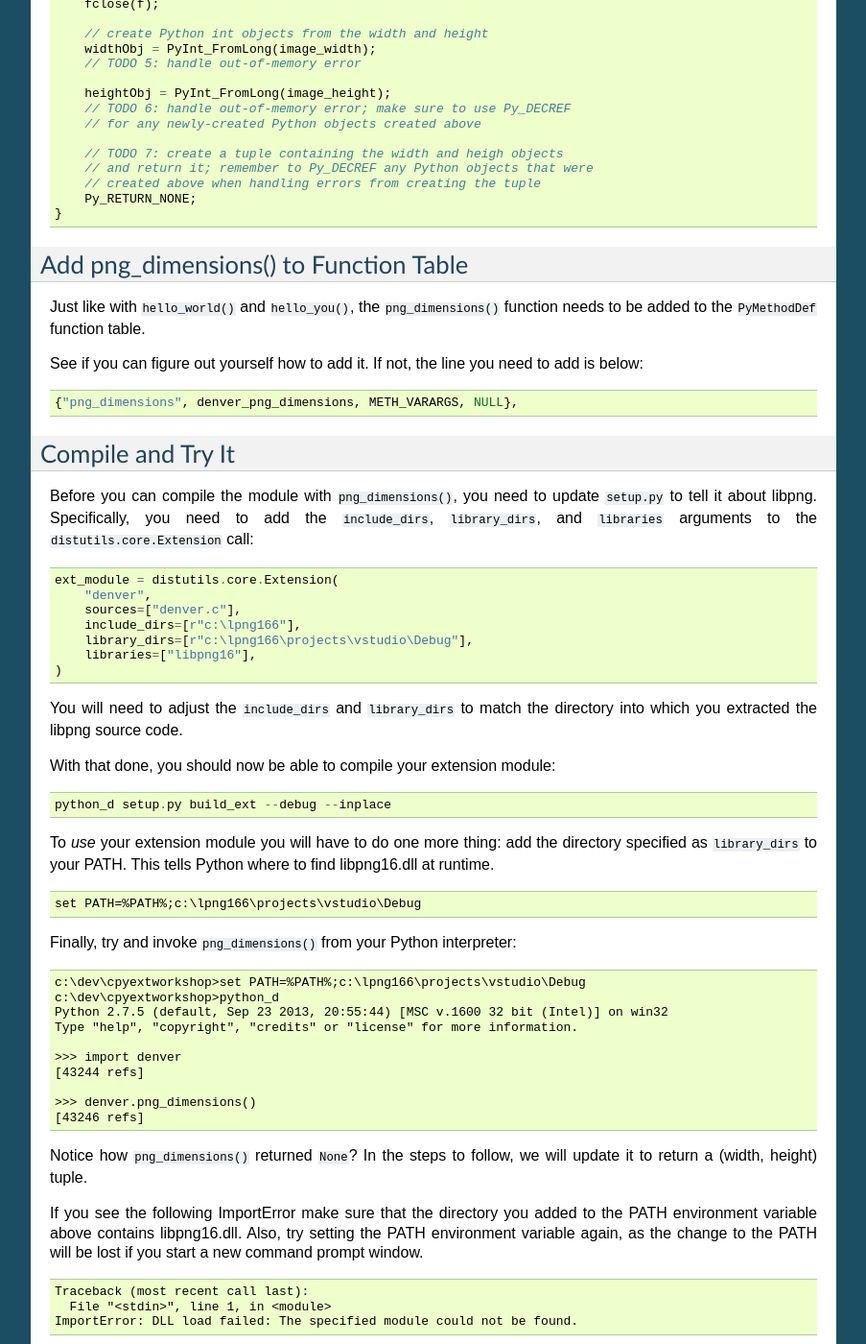
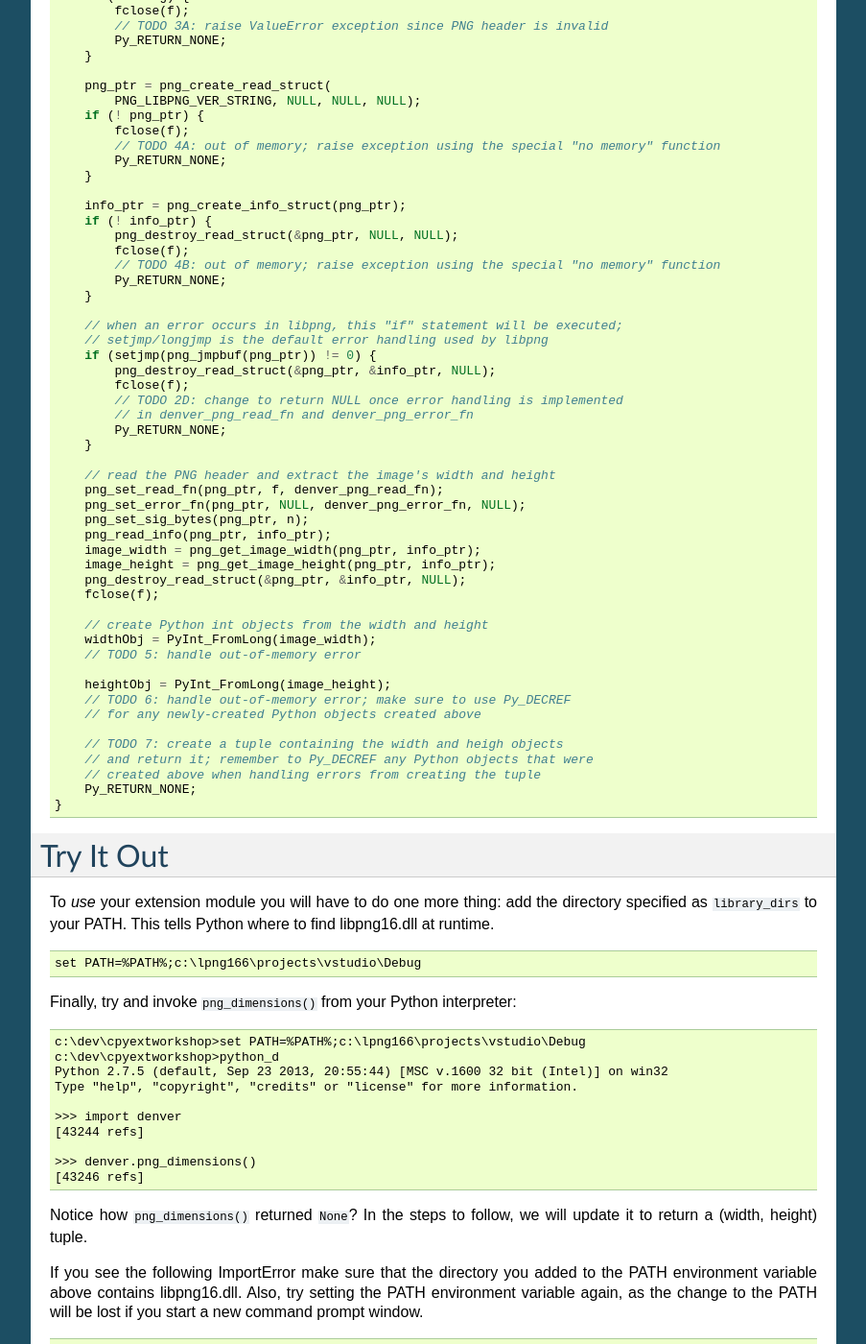
Before and after one commit to sleepydragonsw/PyCExtWorkshop, a Sphinx documentation site: the page built from doc/project7.rst, in a window 1280 px wide and 1400 px high, scrolled down 3577 px. Shown: the whole window at 96% size, without its empty margins (198-1101 px from the left). Built offline with Sphinx 7.4.7, drawn with Linux system fonts in a browser that asks for light colours; some of the changed text lies outside the part shown.

Commit message:
project7.rst: re-ordered the sections

```diff
--- a/doc/project7.rst
+++ b/doc/project7.rst
@@ -50,6 +50,49 @@
 .. image:: images/ZipFilesScreenshot.png
 
 .. image:: images/BuildConfigScreenshot.png
+
+
+Prepare setup.py
+----------------
+
+Before you can compile the module with ``png_dimensions()``,
+you need to update ``setup.py`` to tell it about libpng.
+Specifically, you need to add the
+``include_dirs``, ``library_dirs``, and ``libraries``
+arguments to the ``distutils.core.Extension`` call:
+
+.. code-block:: python
+
+    ext_module = distutils.core.Extension(
+        "denver",
+        sources=["denver.c"],
+        include_dirs=[r"c:\lpng166"],
+        library_dirs=[r"c:\lpng166\projects\vstudio\Debug"],
+        libraries=["libpng16"],
+    )
+
+You will need to adjust the ``include_dirs`` and ``library_dirs``
+to match the directory into which you extracted the libpng source code.
+
+With that done, you should still be able to compile your extension module:
+
+.. code-block:: python
+
+    python_d setup.py build_ext --debug --inplace
+
+
+Add png_dimensions() to Function Table
+--------------------------------------
+
+Just like with ``hello_world()`` and ``hello_you()``,
+the ``png_dimensions()`` function needs to be added to the ``PyMethodDef``
+function table.
+
+The line you need to add is below:
+
+.. code-block:: c
+
+    {"png_dimensions", denver_png_dimensions, METH_VARARGS, NULL},
 
 
 png_dimensions() Function Skeleton
@@ -214,48 +257,8 @@
     }
 
 
-Add png_dimensions() to Function Table
---------------------------------------
-
-Just like with ``hello_world()`` and ``hello_you()``,
-the ``png_dimensions()`` function needs to be added to the ``PyMethodDef``
-function table.
-
-See if you can figure out yourself how to add it.
-If not, the line you need to add is below:
-
-.. code-block:: c
-
-    {"png_dimensions", denver_png_dimensions, METH_VARARGS, NULL},
-
-
-Compile and Try It
-------------------
-
-Before you can compile the module with ``png_dimensions()``,
-you need to update ``setup.py`` to tell it about libpng.
-Specifically, you need to add the
-``include_dirs``, ``library_dirs``, and ``libraries``
-arguments to the ``distutils.core.Extension`` call:
-
-.. code-block:: python
-
-    ext_module = distutils.core.Extension(
-        "denver",
-        sources=["denver.c"],
-        include_dirs=[r"c:\lpng166"],
-        library_dirs=[r"c:\lpng166\projects\vstudio\Debug"],
-        libraries=["libpng16"],
-    )
-
-You will need to adjust the ``include_dirs`` and ``library_dirs``
-to match the directory into which you extracted the libpng source code.
-
-With that done, you should now be able to compile your extension module:
-
-.. code-block:: python
-
-    python_d setup.py build_ext --debug --inplace
+Try It Out
+==========
 
 To *use* your extension module you will have to do one more thing:
 add the directory specified as ``library_dirs`` to your PATH.
```
